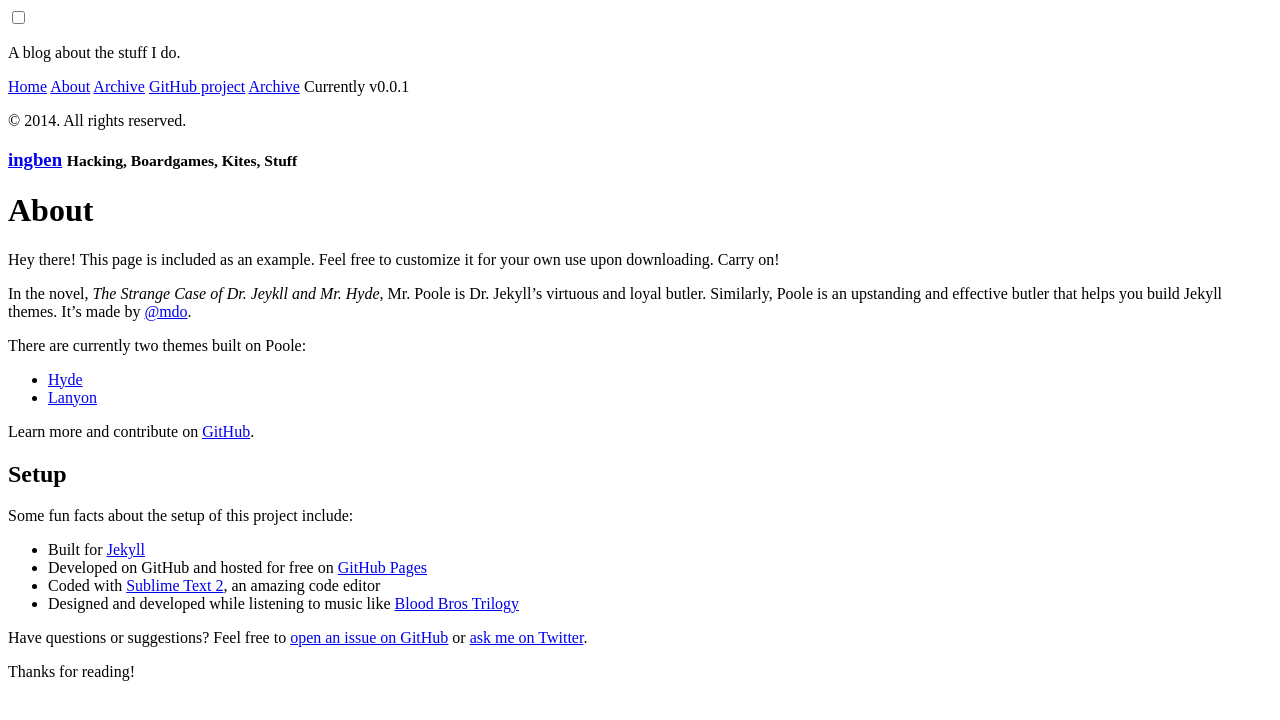
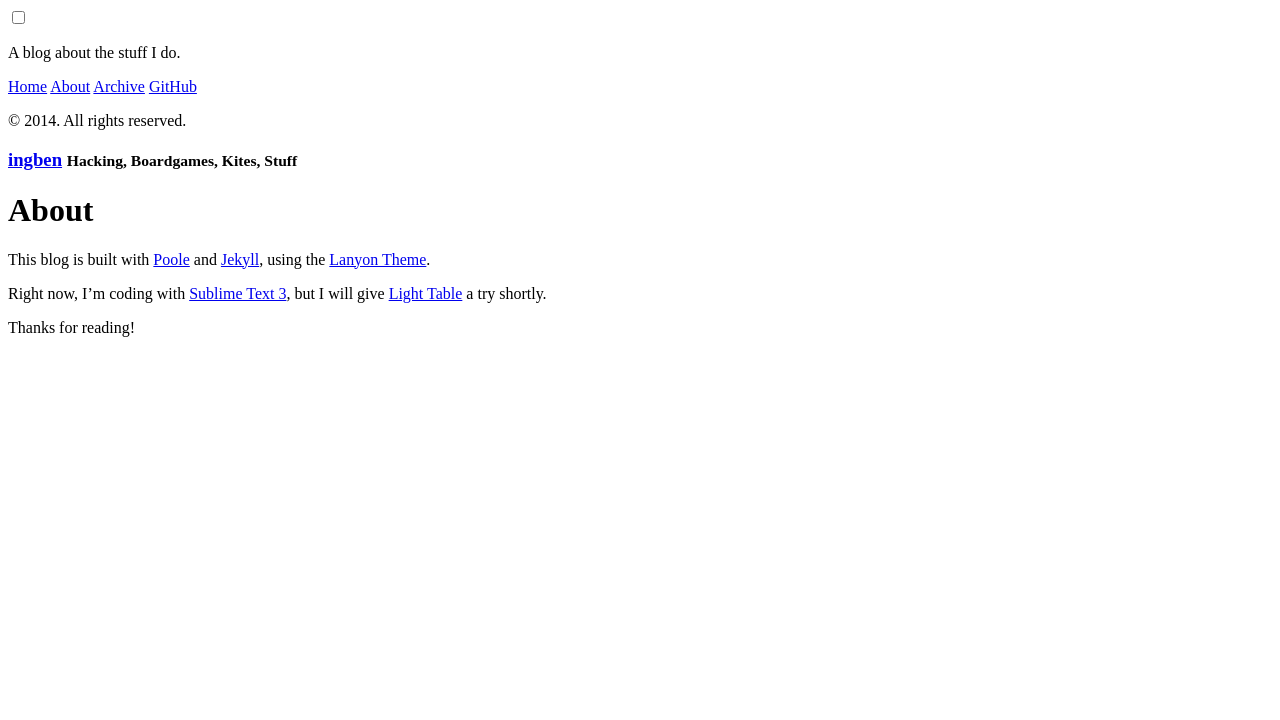
Before and after one commit to gitter-badger/ingben.github.io, a Jekyll site: the page built from about.md, in a window 1280 px wide. Shown: the top 720 px of the page. Built offline with Jekyll 4.4.1, drawn with Linux system fonts in a browser that asks for light colours; Markdown is read by kramdown in place of the engine named in the settings.

Commit message:
Fix about page

```diff
--- a/_config.yml
+++ b/_config.yml
@@ -18,7 +18,6 @@ author:
 # Custom vars
 version:          0.0.1
 
-github:
-  repo:           https://github.com/ingben/
+github:           https://github.com/ingben/
 
 archive:          '/archive'
--- a/_includes/sidebar.html
+++ b/_includes/sidebar.html
@@ -26,9 +26,9 @@
     {% endfor %}
 
     <!-- <a class="sidebar-nav-item" href="{{ site.github.repo }}/archive/v{{ site.version }}.zip">Download</a> -->
-    <a class="sidebar-nav-item" href="{{ site.github.repo }}">GitHub project</a>
-    <a class="sidebar-nav-item" href="{{ site.archive }}">Archive</a>
-    <span class="sidebar-nav-item">Currently v{{ site.version }}</span>
+    <a class="sidebar-nav-item" href="{{ site.github }}">GitHub</a>
+    <!-- <a class="sidebar-nav-item" href="{{ site.archive }}">Archive</a> -->
+    <!-- <span class="sidebar-nav-item">Currently v{{ site.version }}</span> -->
   </nav>
 
   <div class="sidebar-item">
--- a/about.md
+++ b/about.md
@@ -3,28 +3,10 @@ layout: page
 title: About
 ---
 
+This blog is built with [Poole](https://github.com/poole) and [Jekyll](http://jekyllrb.com), using the [Lanyon Theme](http://lanyon.getpoole.com).
+
+Right now, I'm coding with [Sublime Text 3](http://sublimetext.com/3), but I will give [Light Table](http://www.lighttable.com/) a try shortly.
+
 <p class="message">
-  Hey there! This page is included as an example. Feel free to customize it for your own use upon downloading. Carry on!
+  Thanks for reading!
 </p>
-
-In the novel, *The Strange Case of Dr. Jeykll and Mr. Hyde*, Mr. Poole is Dr. Jekyll's virtuous and loyal butler. Similarly, Poole is an upstanding and effective butler that helps you build Jekyll themes. It's made by [@mdo](https://twitter.com/mdo).
-
-There are currently two themes built on Poole:
-
-* [Hyde](http://hyde.getpoole.com)
-* [Lanyon](http://lanyon.getpoole.com)
-
-Learn more and contribute on [GitHub](https://github.com/poole).
-
-## Setup
-
-Some fun facts about the setup of this project include:
-
-* Built for [Jekyll](http://jekyllrb.com)
-* Developed on GitHub and hosted for free on [GitHub Pages](https://pages.github.com)
-* Coded with [Sublime Text 2](http://sublimetext.com), an amazing code editor
-* Designed and developed while listening to music like [Blood Bros Trilogy](https://soundcloud.com/maddecent/sets/blood-bros-series)
-
-Have questions or suggestions? Feel free to [open an issue on GitHub](https://github.com/poole/issues/new) or [ask me on Twitter](https://twitter.com/mdo).
-
-Thanks for reading!
```
